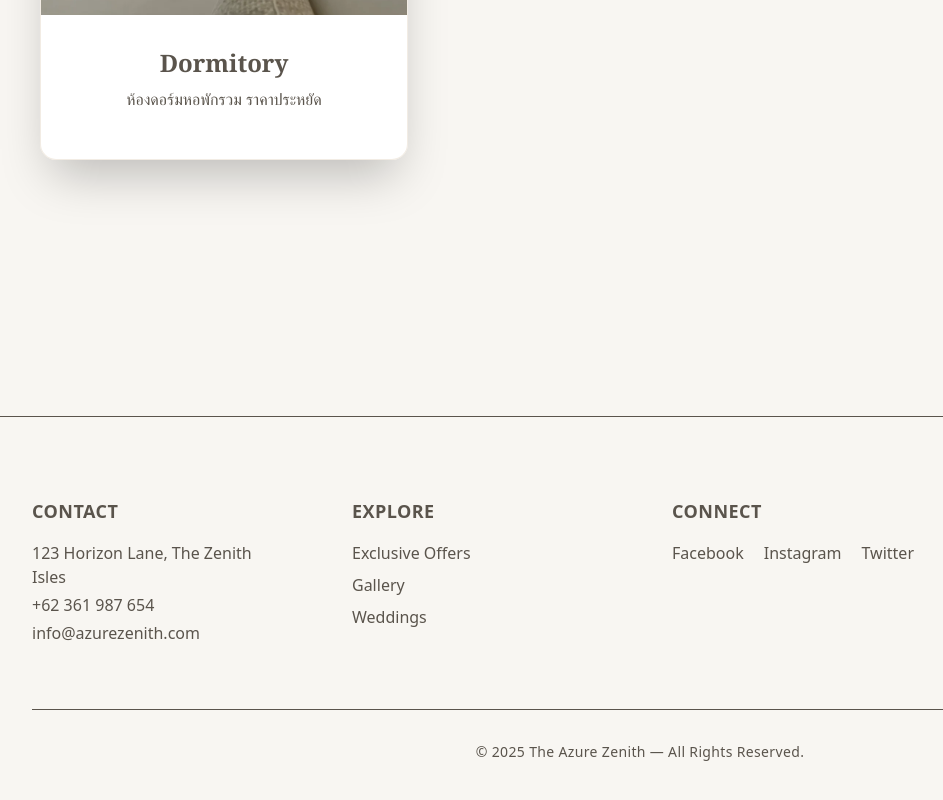
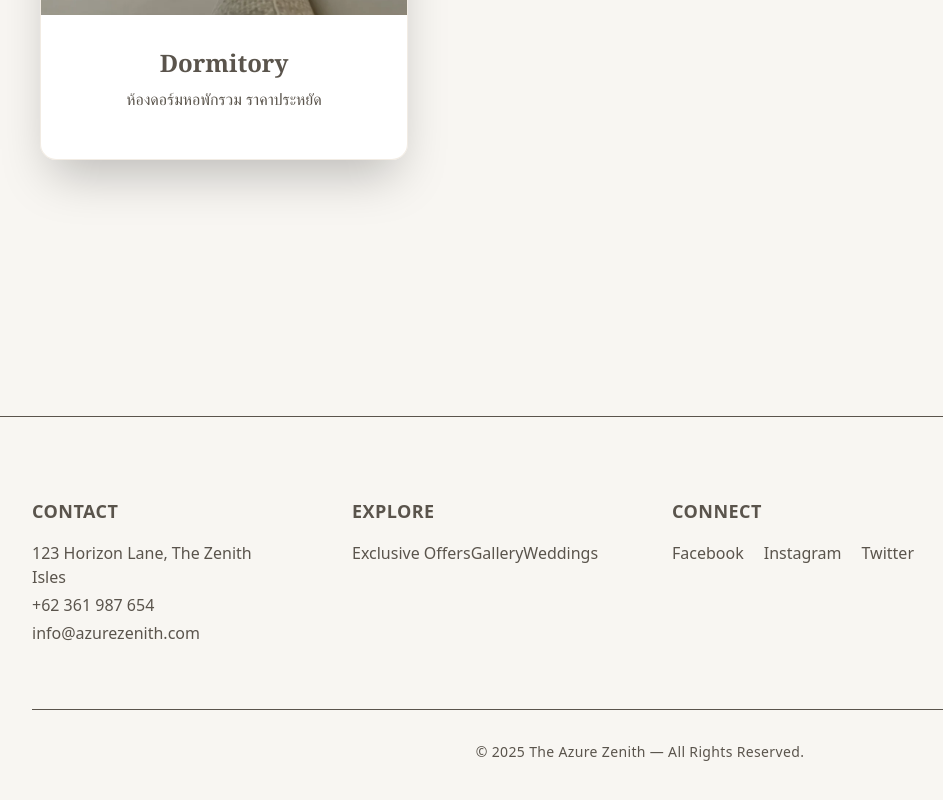
Before and after one commit to boatcoding17/web_project_30, a Next.js app: page / in a window 1280 px wide. Shown: the part 2816-3616 px from the top of the page, without its empty margins (0-943 px from the left). Built offline with nearby package versions, Linux system fonts and the light colour scheme.

Commit message:
<a> → <Link)

```diff
--- a/src/app/layout.tsx
+++ b/src/app/layout.tsx
@@ -1,4 +1,5 @@
 import type { Metadata } from "next";
+import Link from "next/link";
 import { Geist, Geist_Mono } from "next/font/google";
 import "../styles/globals.css";
 
@@ -34,10 +35,10 @@ export default function RootLayout({
         <header className="navbar">
           <h1 className="navbar-title">THE AZURE ZENITH</h1>
           <nav className="navbar-links">
-            <a href="/">Home</a>
-            <a href="/rooms">Rooms</a>
-            <a href="/booking">Booking</a>
-            <a href="/confirm">Confirm</a>
+            <Link href="/">Home</Link>
+            <Link href="/rooms">Rooms</Link>
+            <Link href="/booking">Booking</Link>
+            <Link href="/confirm">Confirm</Link>
             <a href="#contact">Contact</a>
           </nav>
         </header>
@@ -49,16 +50,16 @@ export default function RootLayout({
         <footer id="contact" className="px-8 py-20 mt-32 border-t">
           <div className="max-w-7xl mx-auto grid grid-cols-1 md:grid-cols-4 gap-16">
 
-    {/* Logo + Description */}
+            {/* Logo + Navbar */}
             <header className="flex justify-between items-center px-12 py-5 backdrop-blur-md shadow-xl fixed top-0 left-0 right-0 z-50">
               <h1 className="text-2xl md:text-3xl font-serif font-bold tracking-wide">
                 THE AZURE ZENITH
               </h1>
               <nav className="hidden md:flex gap-10 text-sm font-medium uppercase">
-    <a href="/" className="transition hover:underline">Home</a>
-    <a href="/rooms" className="transition hover:underline">Rooms</a>
-    <a href="/booking" className="transition hover:underline">Booking</a>
-    <a href="/confirm" className="transition hover:underline">Confirm</a>
+                <Link href="/" className="transition hover:underline">Home</Link>
+                <Link href="/rooms" className="transition hover:underline">Rooms</Link>
+                <Link href="/booking" className="transition hover:underline">Booking</Link>
+                <Link href="/confirm" className="transition hover:underline">Confirm</Link>
                 <a href="#contact" className="transition hover:underline">Contact</a>
               </nav>
             </header>
@@ -81,9 +82,9 @@ export default function RootLayout({
             <div className="space-y-4">
               <h4 className="text-lg font-semibold uppercase tracking-wide">Explore</h4>
               <ul className="space-y-2">
-        <li><a href="/offers" className="transition hover:underline underline-offset-2">Exclusive Offers</a></li>
-        <li><a href="/gallery" className="transition hover:underline underline-offset-2">Gallery</a></li>
-        <li><a href="/weddings" className="transition hover:underline underline-offset-2">Weddings</a></li>
+                <Link href="/offers" className="transition hover:underline underline-offset-2">Exclusive Offers</Link>
+                <Link href="/gallery" className="transition hover:underline underline-offset-2">Gallery</Link>
+                <Link href="/weddings" className="transition hover:underline underline-offset-2">Weddings</Link>
               </ul>
             </div>
 
```
Lines whose indentation alone changed are shown as unchanged.
